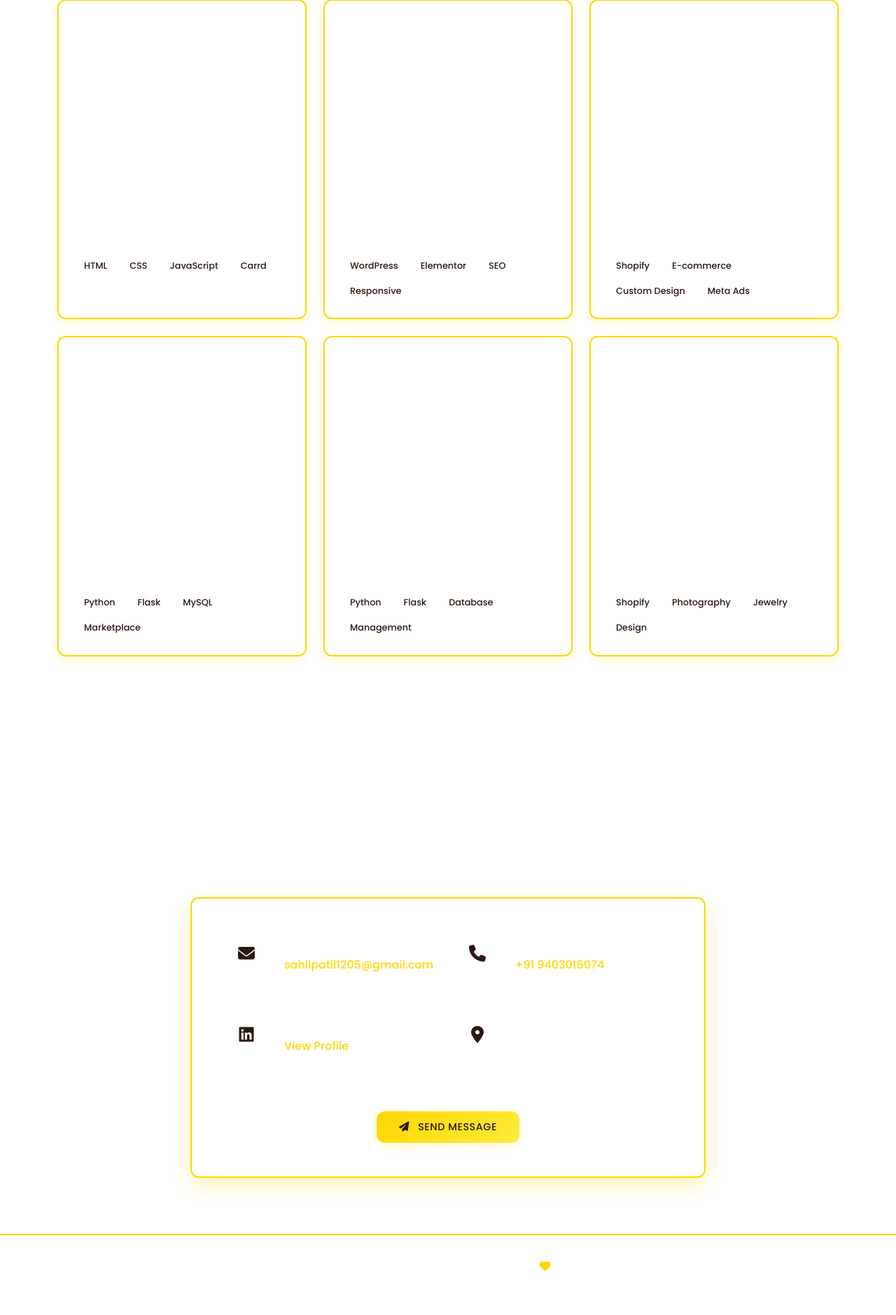
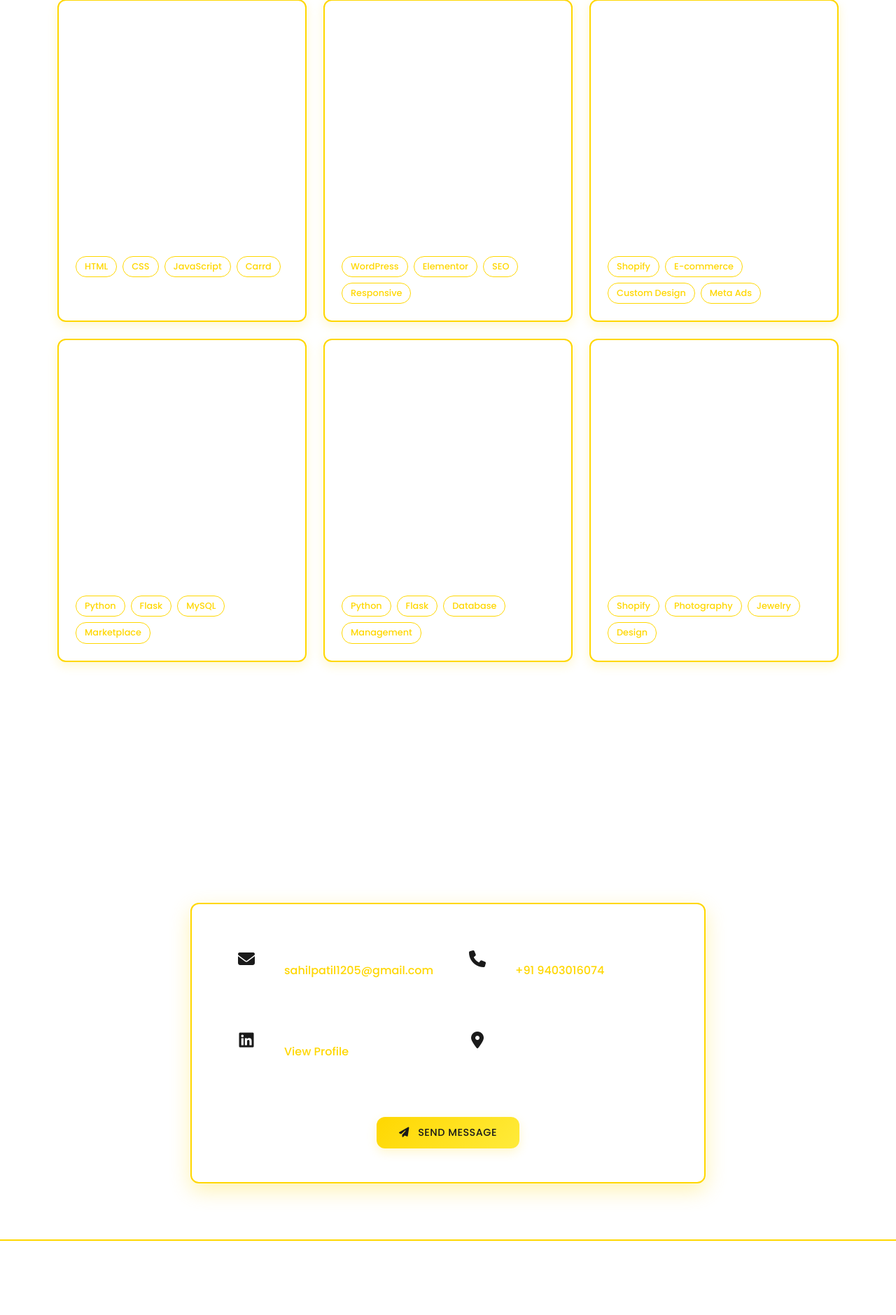
Before and after one commit to sgt-sahil1967/sahil-patil-portfolio, a Flask app: page / in a window 1280 px wide. Shown: the part 3930-5809 px from the top of the page at 70% size. Before the commit the page ends 5746 px from the top, so only its background shows below. Run offline with Flask 3, Linux system fonts and the light colour scheme.

Commit message:
Update website to reflect new footer text and visual style changes
Update footer text in index.html, change tag styles in style.css and modify color variables.

Replit-Commit-Author: Agent
Replit-Commit-Session-Id: 37ebbf1f-269d-4c28-942e-91a27b899f1b
Replit-Commit-Screenshot-Url: https://storage.googleapis.com/screenshot-production-us-central1/e7db2fed-e762-4b7b-ac44-ed10c55df353/37ebbf1f-269d-4c28-942e-91a27b899f1b/2aqsc7x

```diff
--- a/static/css/style.css
+++ b/static/css/style.css
@@ -3,7 +3,7 @@
     --primary-color: #ffd700;
     --secondary-color: #ffeb3b;
     --accent-color: #ffd700;
-    --dark-color: #2c1810;
+    --dark-color: #1a1a1a;
     --light-color: rgba(255, 255, 255, 0.1);
     --white: #ffffff;
     --text-dark: #ffffff;
@@ -835,12 +835,19 @@ a {
 }
 
 .tag {
-    background: var(--accent-color);
-    color: var(--dark-color);
+    background: transparent;
+    color: var(--accent-color);
+    border: 1px solid var(--accent-color);
     padding: 0.25rem 0.75rem;
     border-radius: 15px;
     font-size: 0.8rem;
     font-weight: 500;
+    transition: var(--transition);
+}
+
+.tag:hover {
+    background: var(--accent-color);
+    color: var(--dark-color);
 }
 
 /* Contact Section */
--- a/templates/index.html
+++ b/templates/index.html
@@ -516,7 +516,7 @@
         <div class="container">
             <div class="row">
                 <div class="col-lg-12 text-center">
-                    <p>&copy; 2025 Sahil Patil. All rights reserved. Built with <i class="fas fa-heart text-accent"></i> using Flask</p>
+                    <p>&copy; 2025 Sahil Patil. Let's build something great together.</p>
                 </div>
             </div>
         </div>
```
